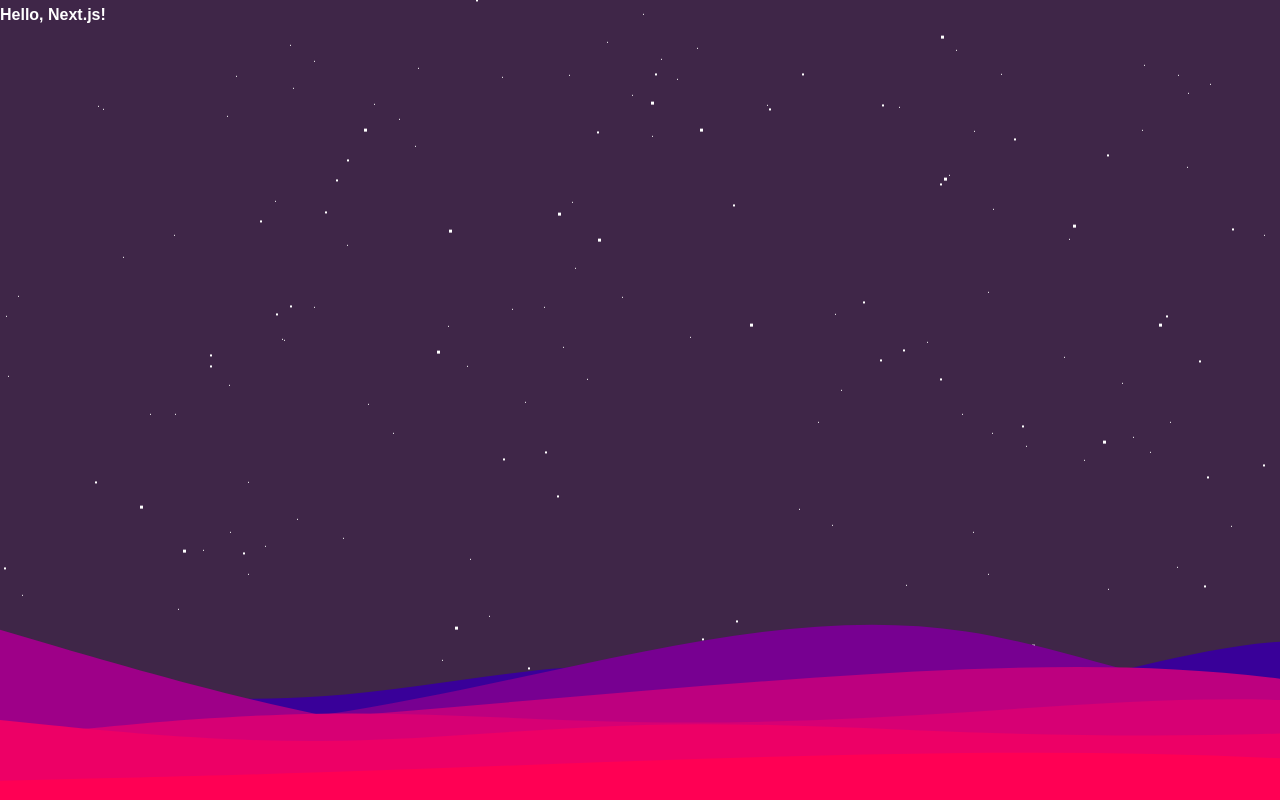
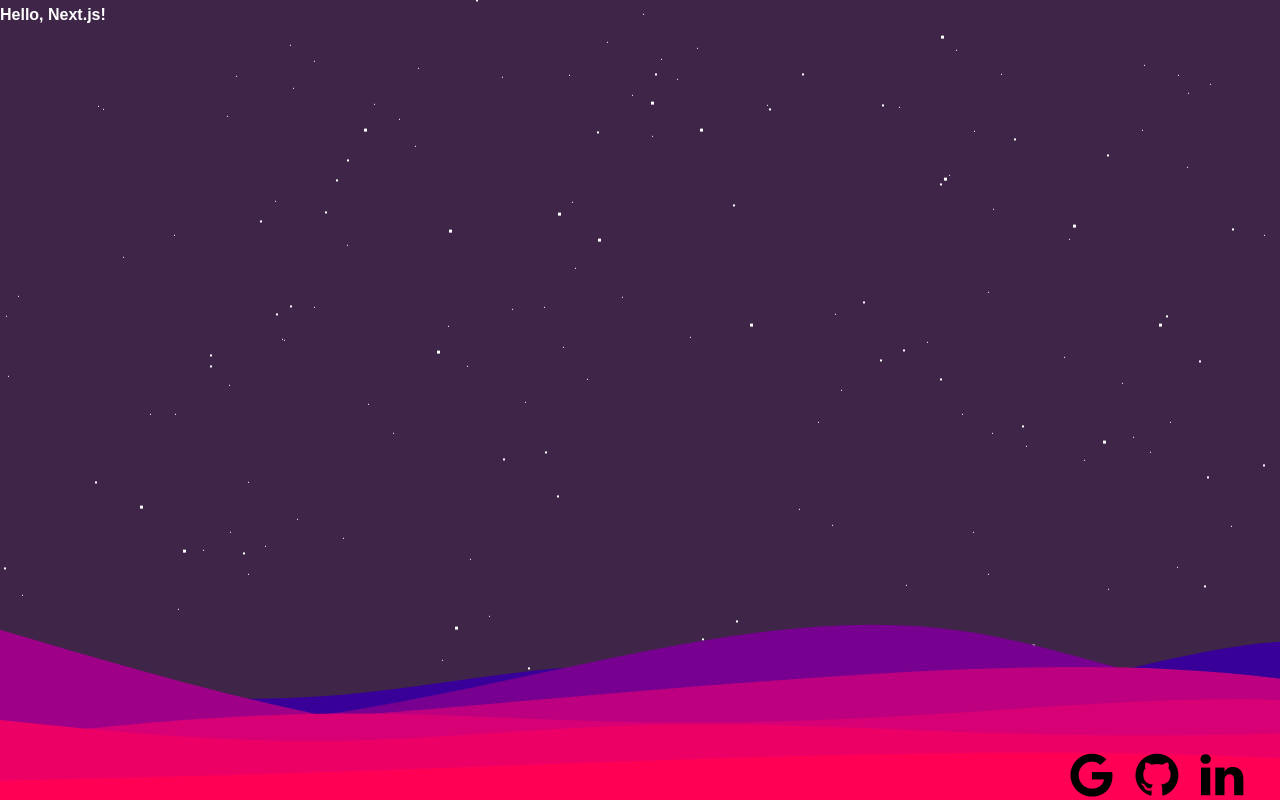
Before and after one commit to leonlenk/leonlenk.github.io, a Next.js app: page / in a window 1280 px wide. Built offline with nearby package versions, Linux system fonts and the light colour scheme.

Commit message:
added social icons and links

```diff
--- a/pages/index.tsx
+++ b/pages/index.tsx
@@ -1,14 +1,23 @@
 import starStyles from "../styles/stars.module.scss";
 import footerStyles from "../styles/footer.module.scss";
+import Head from "next/head";
 
 export default function Page() {
     return (
     <>
+    <Head>
+        <link rel="stylesheet" href="https://cdnjs.cloudflare.com/ajax/libs/font-awesome/4.7.0/css/font-awesome.min.css"></link>
+    </Head>
     <main>
         <div id={starStyles.background}/>
         <div id={starStyles.midground}/>
         <div id={starStyles.foreground}/>
         <div id={footerStyles.footer}>
+            <div id={footerStyles.iconContainer}>
+                <a href="mailto:leonlenk@gmail.com" className="fa fa-google" id={footerStyles.socialIcon} />
+                <a href="https://github.com/leonlenk" className="fa fa-github" id={footerStyles.socialIcon} />
+                <a href="https://www.linkedin.com/in/leon-lenk/" className="fa fa-linkedin" id={footerStyles.socialIcon} />
+            </div>
         </div>
         <h1>Hello, Next.js!</h1>
     </main>
--- a/styles/footer.module.scss
+++ b/styles/footer.module.scss
@@ -4,8 +4,31 @@
     bottom: 0;
     width: 100%;
     height: 100%;
-    background-image: url(../public/mountains_footer.svg);
+    background-image: url(../public/mountains_footer.svg); // generated with https://app.haikei.app/
     background-repeat: no-repeat;
     background-size: cover;
     text-align: center;
 }
+
+#iconContainer {
+    position: fixed;
+    width: auto;
+    display: flex;
+    flex-flow: row;
+    bottom: 0;
+    right: 2%;
+}
+
+#socialIcon {
+    padding: 0px;
+    font-size: 50px;
+    width: 65px;
+    text-align: center;
+    text-decoration: none;
+    border-radius: 50%;
+    color: black;
+}
+
+#socialIcon:hover {
+    color: #ffafcc;
+}
```
